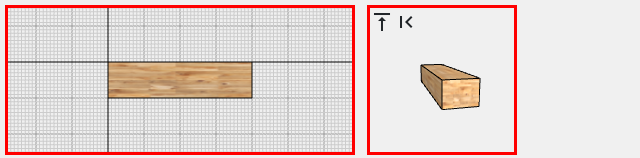
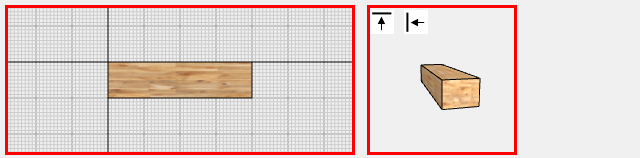
Before and after one commit to bgillock/woodwork, a website: page index.html in a window 1280 px wide. Shown: the part 305-463 px from the top of the page, 0-640 px from the left. Drawn offline with nearby package versions, Linux system fonts and the light colour scheme.

Commit message:
New icons for placement

```diff
--- a/index.html
+++ b/index.html
@@ -21,7 +21,8 @@
 <div id="cuttop"></div>
 <div id="cutpersp">
     <div style="position: absolute; margin-right: 2px; margin-top: 2px; z-index:265">
-        <i id="placehor" class="material-icons">vertical_align_top</i><i id="placevert" class="material-icons">first_page</i>
+        <img id="placehor" src="images/PlaceHorizontal.png" height="24" width="24"></img>
+        <img id="placevert" src="images/PlaceVertical.png" height="24" width="24"></img>
     </div>
 </div>
 <div id="cutfront">
```
Also changed, not shown: images/PlaceHorizontal.png (added), images/PlaceVertical.png (added).
